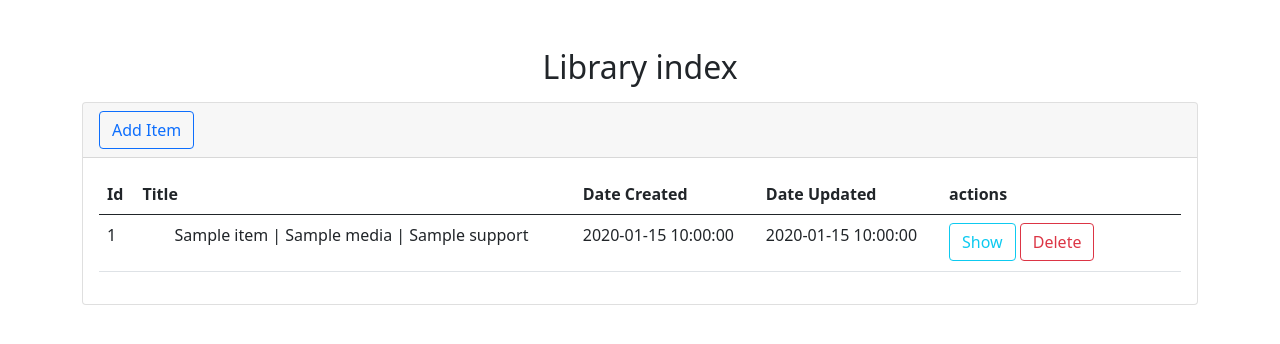
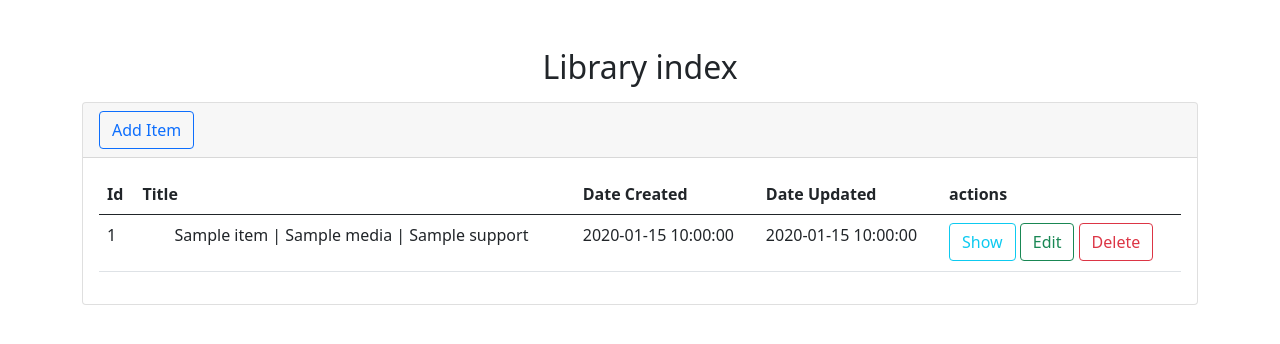
Before and after one commit to HackTechDev/geekollection, a Symfony app: template templates/library/index.html.twig in a window 1280 px wide. Shown: the part 56-400 px from the top of the page. Run offline with Twig, Linux system fonts and the light colour scheme; the template is opened without the code that fills it: most values are stand-ins (such as "Sample title", 1, 10 or a date in 2020); some libraries are stand-ins or nearby versions.

Commit message:
[Update] Item manager action

```diff
--- a/templates/library/index.html.twig
+++ b/templates/library/index.html.twig
@@ -46,7 +46,11 @@
                                     href="{{ path('app_library_show', {'id': library.id}) }}">
                                     Show
                                 </a>
-
+                                <a
+                                    class="btn btn-outline-success"
+                                    href="{{ path('app_library_edit', {'id': library.id}) }}">
+                                    Edit
+                                </a>
                                 <input type="hidden" name="_token" value="{{ csrf_token('delete' ~ library.id) }}">
                                 <button class="btn btn-outline-danger">Delete</button>
                             </form>
```
